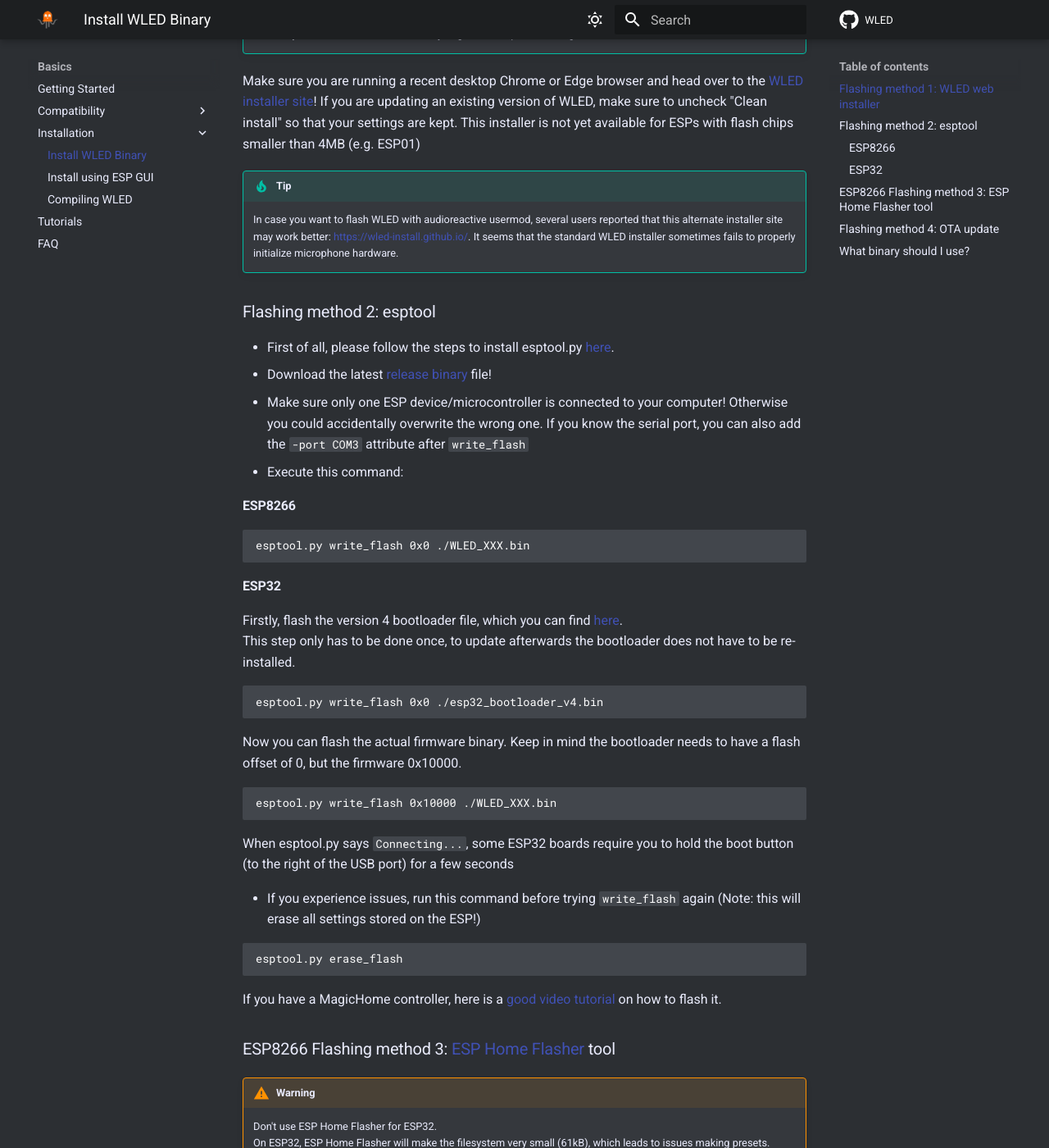
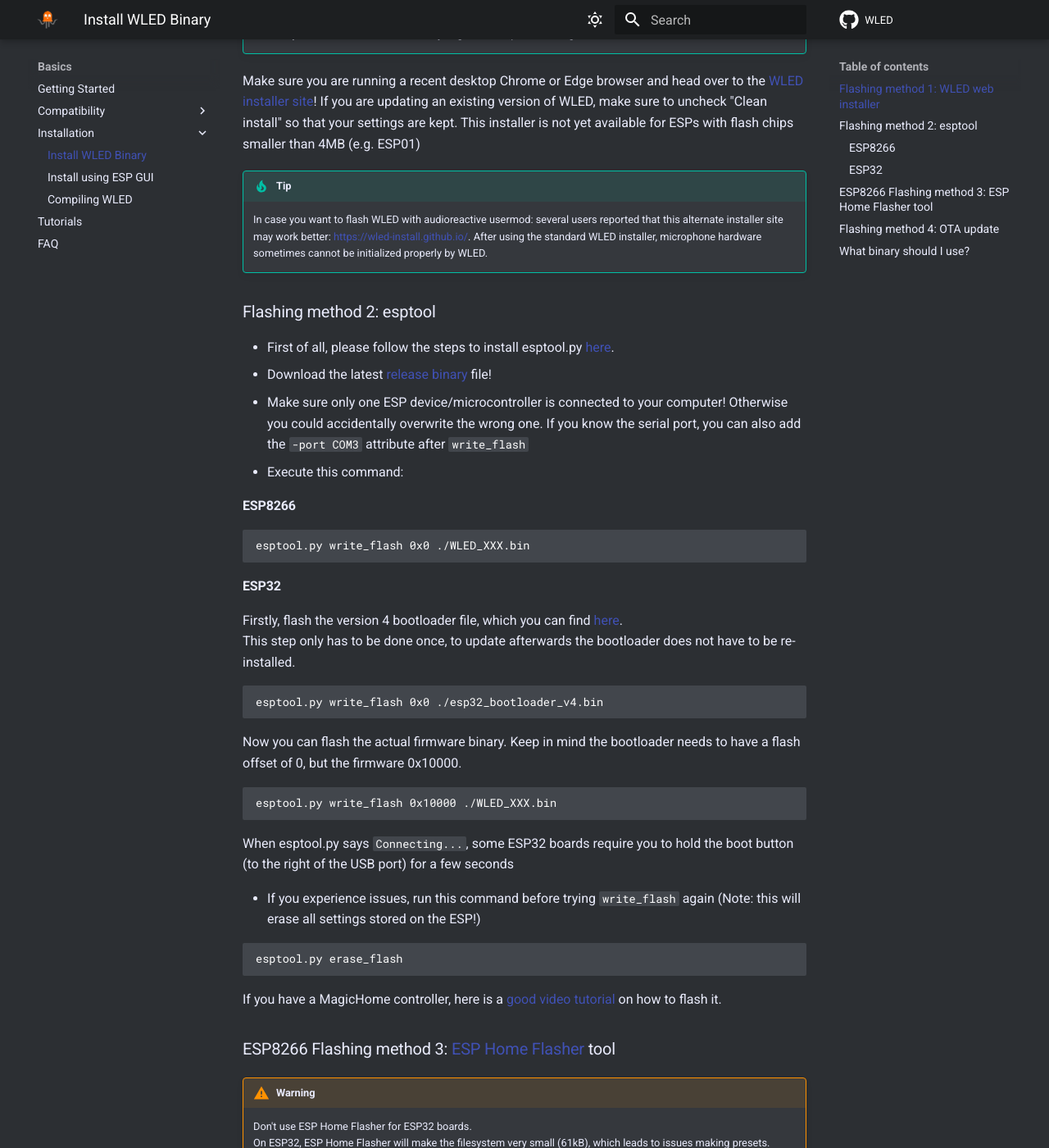
Before and after one commit to Aircoookie/WLED-Docs, an MkDocs documentation site: the page built from docs/basics/install-binary.md, in a window 1280 px wide and 1400 px high, scrolled down 342 px. Shown: the whole window at 82% size. Built offline with MkDocs 1.6.1 and Material for MkDocs 9.7.7, drawn with Linux system fonts in a browser that asks for light colours; comment, search, counter and statistics services are not loaded; some of the changed text lies outside the part shown.

Commit message:
small updates

```diff
--- a/docs/basics/install-binary.md
+++ b/docs/basics/install-binary.md
@@ -15,9 +15,9 @@
 This installer is not yet available for ESPs with flash chips smaller than 4MB (e.g. ESP01)
 
 !!! tip
-    In case you want to flash WLED with audioreactive usermod,
+    In case you want to flash WLED with audioreactive usermod:
     several users reported that this alternate installer site may work better: [https://wled-install.github.io/](https://wled-install.github.io/).
-    It seems that the standard WLED installer sometimes fails to properly initialize microphone hardware.
+    After using the standard WLED installer, microphone hardware sometimes cannot be initialized properly by WLED.
 
 ### Flashing method 2: esptool
 
@@ -60,7 +60,7 @@
 ### ESP8266 Flashing method 3: [ESP Home Flasher](https://github.com/esphome/esphome-flasher/releases) tool
 
 !!! warning
-    Don't use ESP Home Flasher for ESP32.
+    Don't use ESP Home Flasher for ESP32 boards.
     On ESP32, ESP Home Flasher will make the filesystem very small (61kB), which leads to issues making presets.
     Please consider using [WLED ESP Flasher](https://github.com/srg74/WLED-wemos-shield/tree/master/resources/Firmware/WLED_%20ESP_Flasher), or the web installer or esptool.
 
@@ -72,7 +72,7 @@
 
 
 !!! tip
-    On ESP32, you can use this [WLED ESP Flasher](https://github.com/srg74/WLED-wemos-shield/tree/master/resources/Firmware/WLED_%20ESP_Flasher) instead of ESP Home Flasher.
+    For ESP32 boards, you can use this [WLED ESP Flasher](https://github.com/srg74/WLED-wemos-shield/tree/master/resources/Firmware/WLED_%20ESP_Flasher) instead of ESP Home Flasher.
 
 
 ### Flashing method 4: OTA update
```
